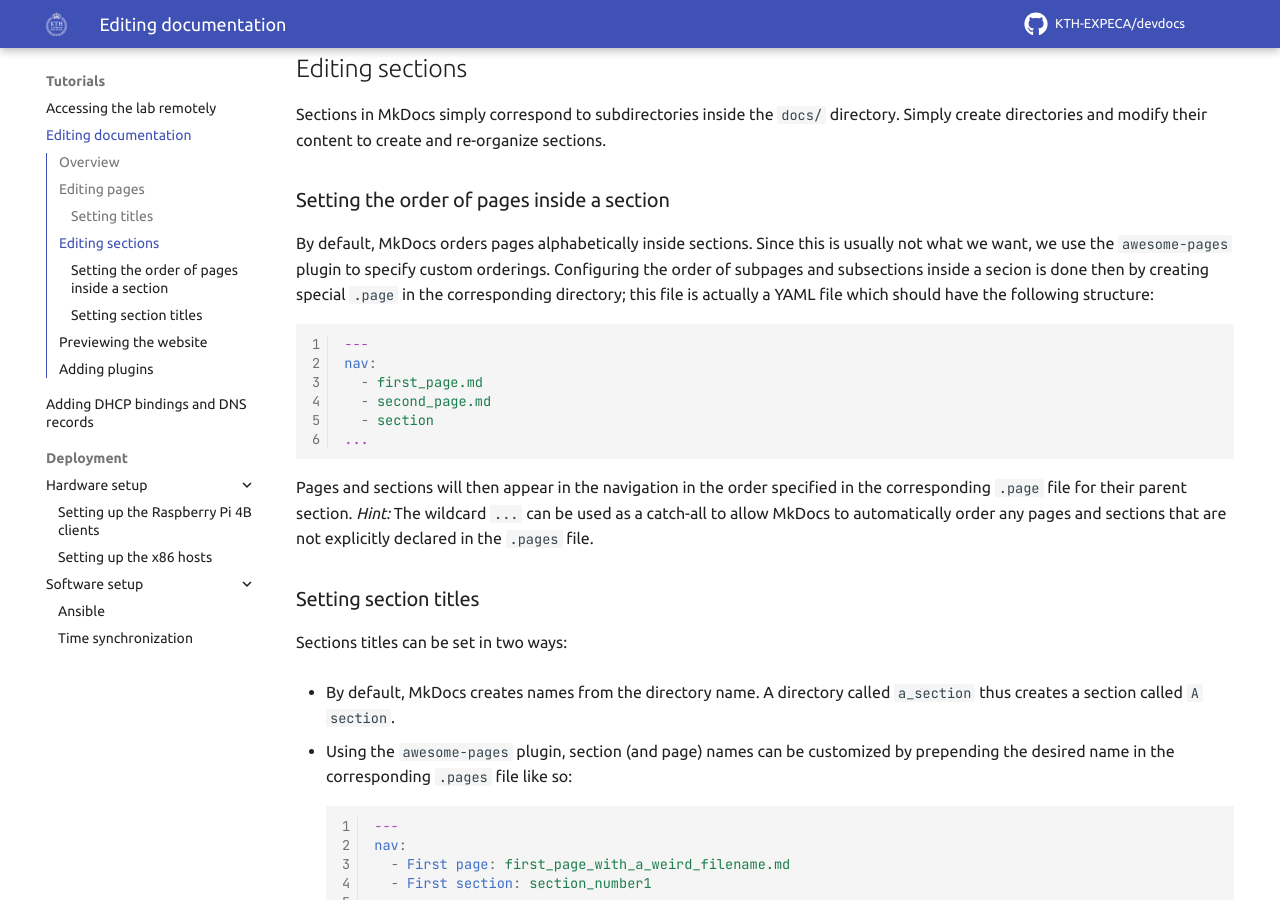
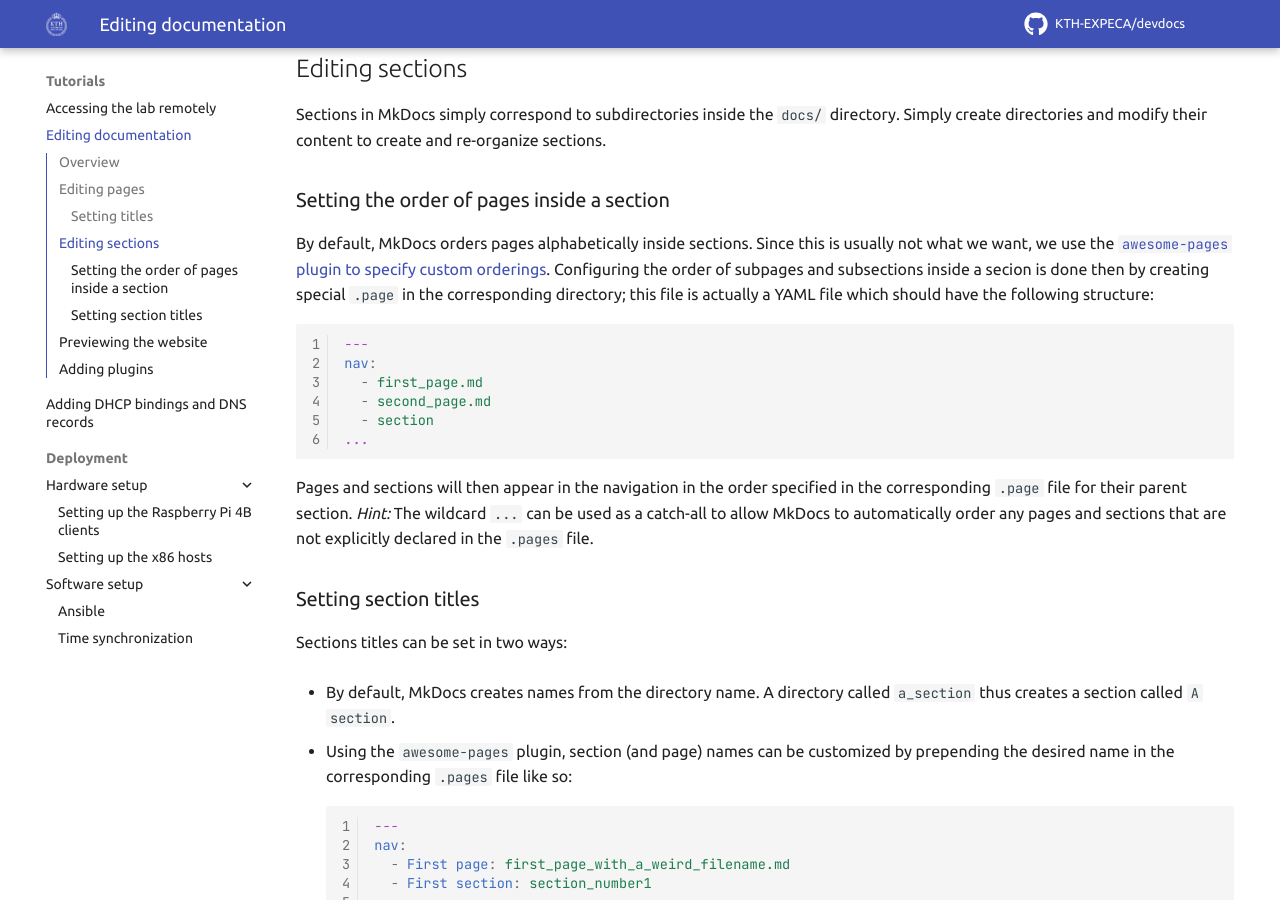
Before and after one commit to KTH-EXPECA/devdocs, an MkDocs documentation site: the page built from docs/tutorials/adding_documentation.md, in a window 1280 px wide and 900 px high, scrolled down 1079 px. Built offline with MkDocs 1.6.1 and Material for MkDocs 9.7.7, drawn with Linux system fonts in a browser that asks for light colours; comment, search, counter and statistics services are not loaded; part of the change alters nothing that is shown.

````diff
--- a/docs/tutorials/adding_documentation.md
+++ b/docs/tutorials/adding_documentation.md
@@ -49,7 +49,7 @@ Simply create directories and modify their content to create and re-organize sec
 ### Setting the order of pages inside a section
 
 By default, MkDocs orders pages alphabetically inside sections.
-Since this is usually not what we want, we use the `awesome-pages` plugin to specify custom orderings.
+Since this is usually not what we want, we use the [`awesome-pages` plugin to specify custom orderings](https://github.com/lukasgeiter/mkdocs-awesome-pages-plugin).
 Configuring the order of subpages and subsections inside a secion is done then by creating special `.page` in the corresponding directory; this file is actually a YAML file which should have the following structure:
 
 ``` yaml
````
